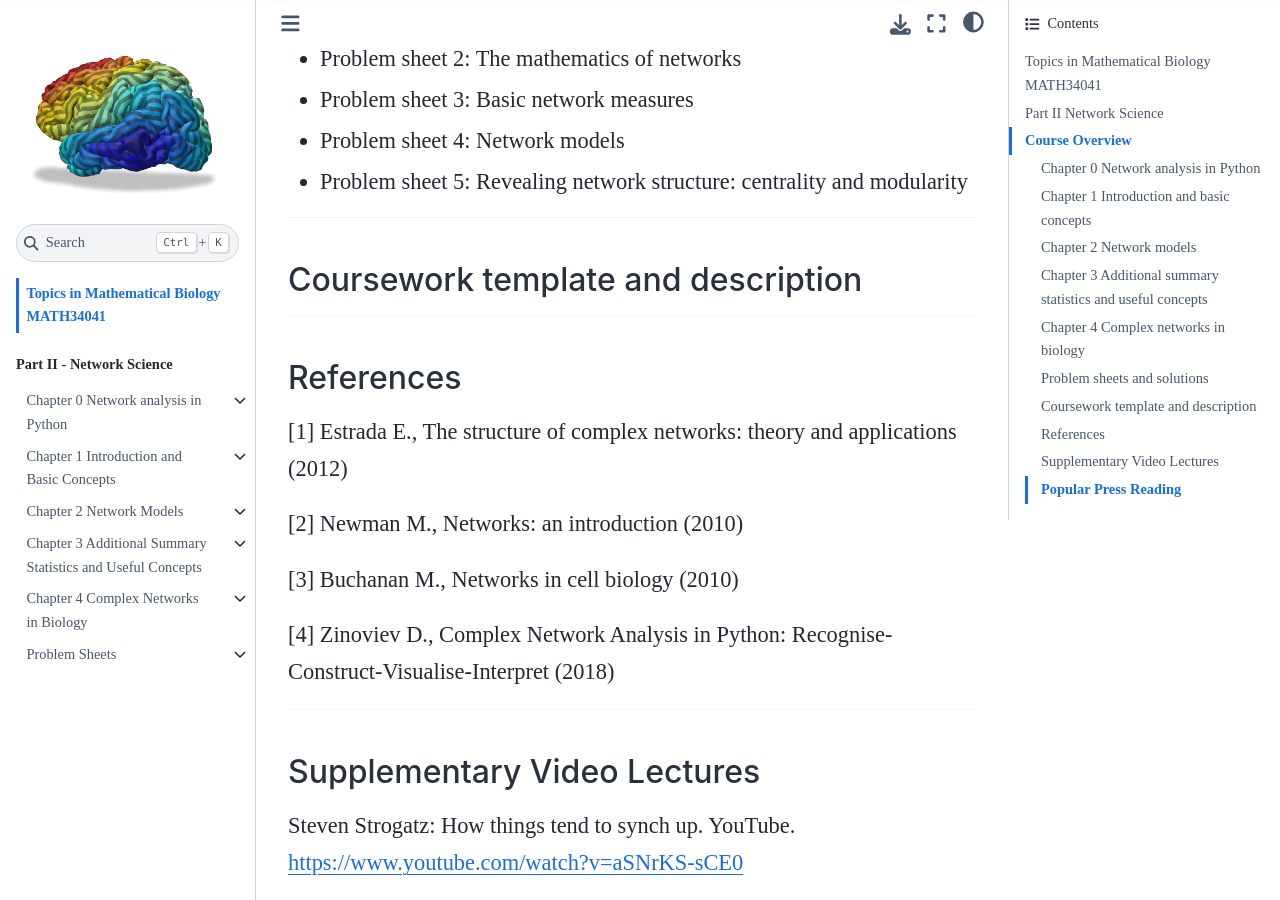
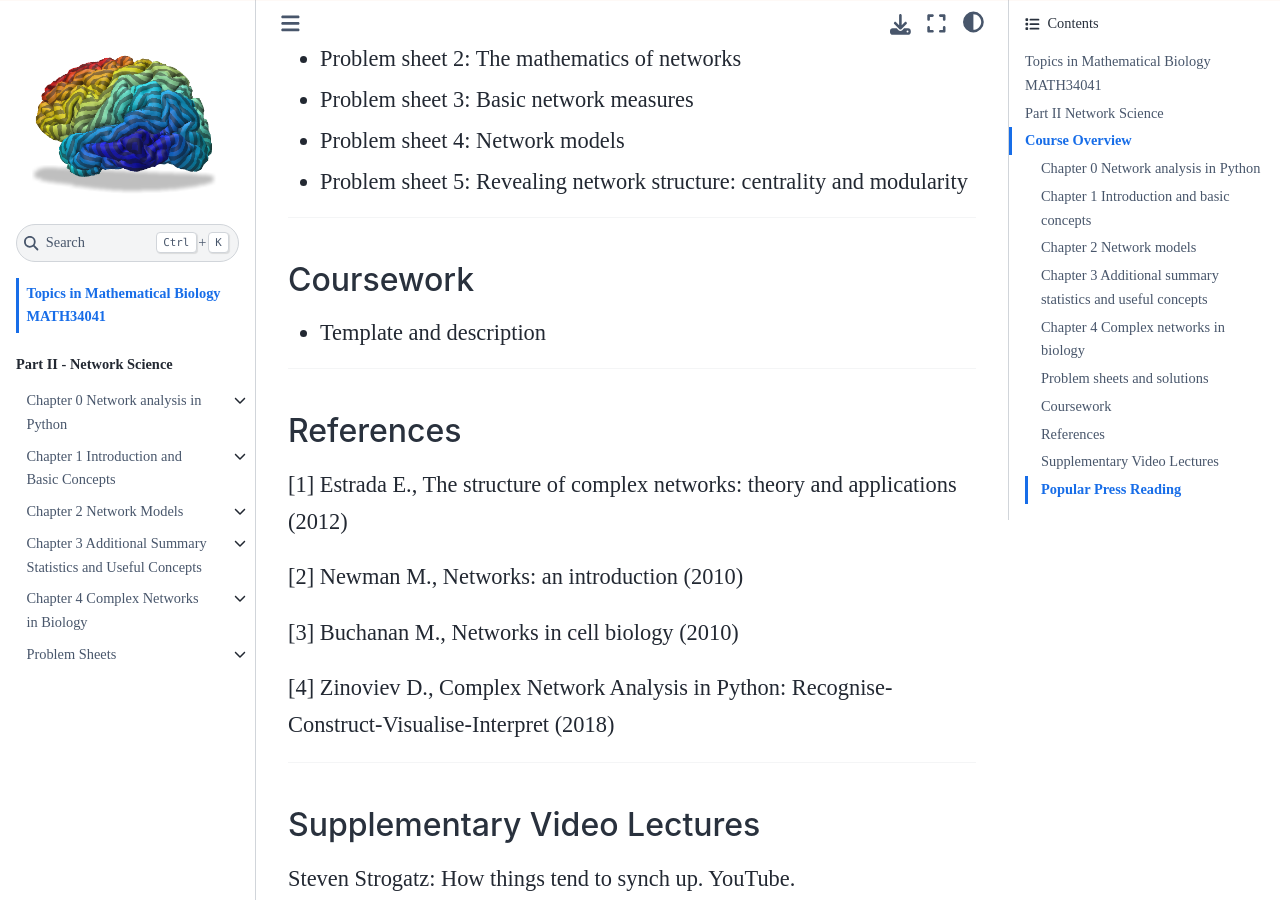
Before and after one commit to jjcrofts77/TMB-MATH34041, a Jupyter Book: the page built from intro.md, in a window 1280 px wide and 900 px high, scrolled down 1860 px. Built offline with Jupyter Book 1.0.4 settings and Sphinx 7.4.7 and the Sphinx Book theme 1.1.4, drawn with Linux system fonts in a browser that asks for light colours; pages that are not in the unit, such as notebooks, are missing from menus.

Commit message:
Update intro.md

```diff
--- a/intro.md
+++ b/intro.md
@@ -47,7 +47,8 @@ This Jupyterbook provides the course notes for the second half of Topics in Math
    - Problem sheet 5: Revealing network structure: centrality and modularity
 
 ------
-## Coursework template and description
+## Coursework
+   - Template and description
 
 ------
 ## References
```
